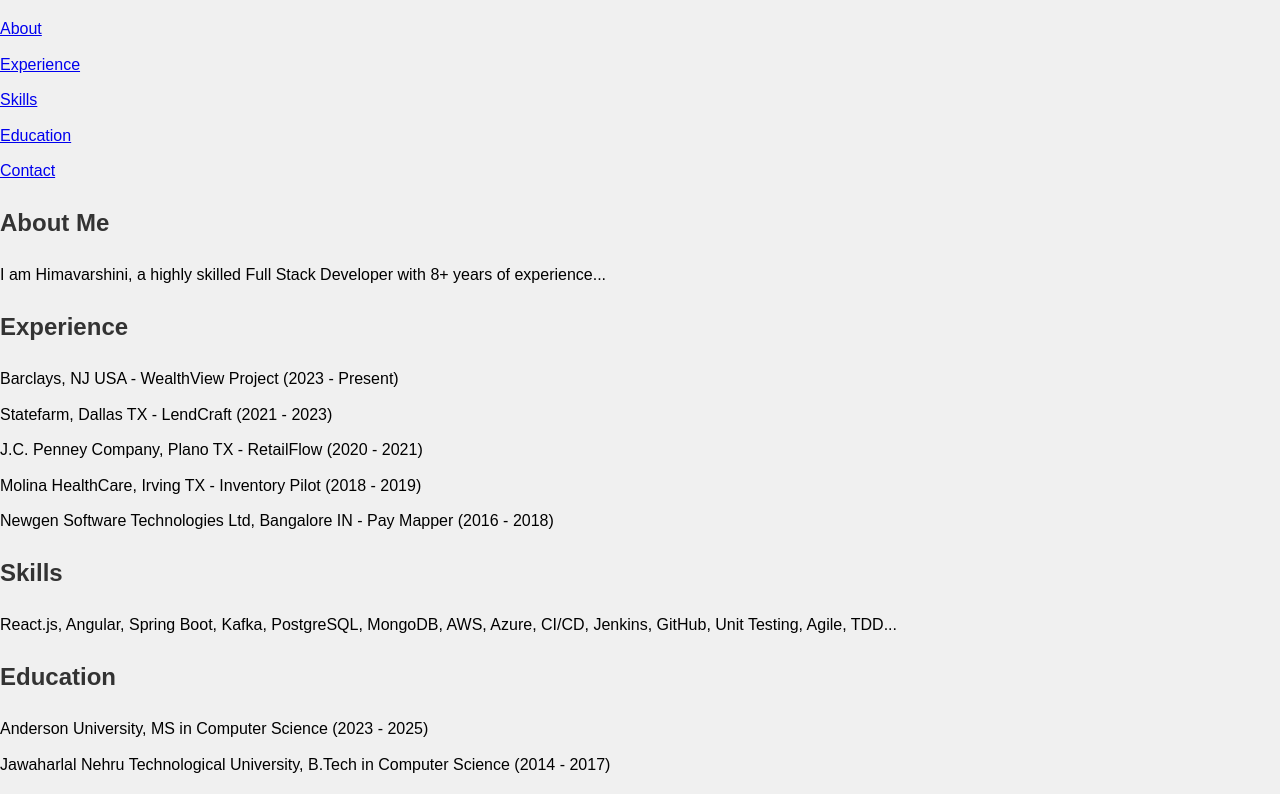
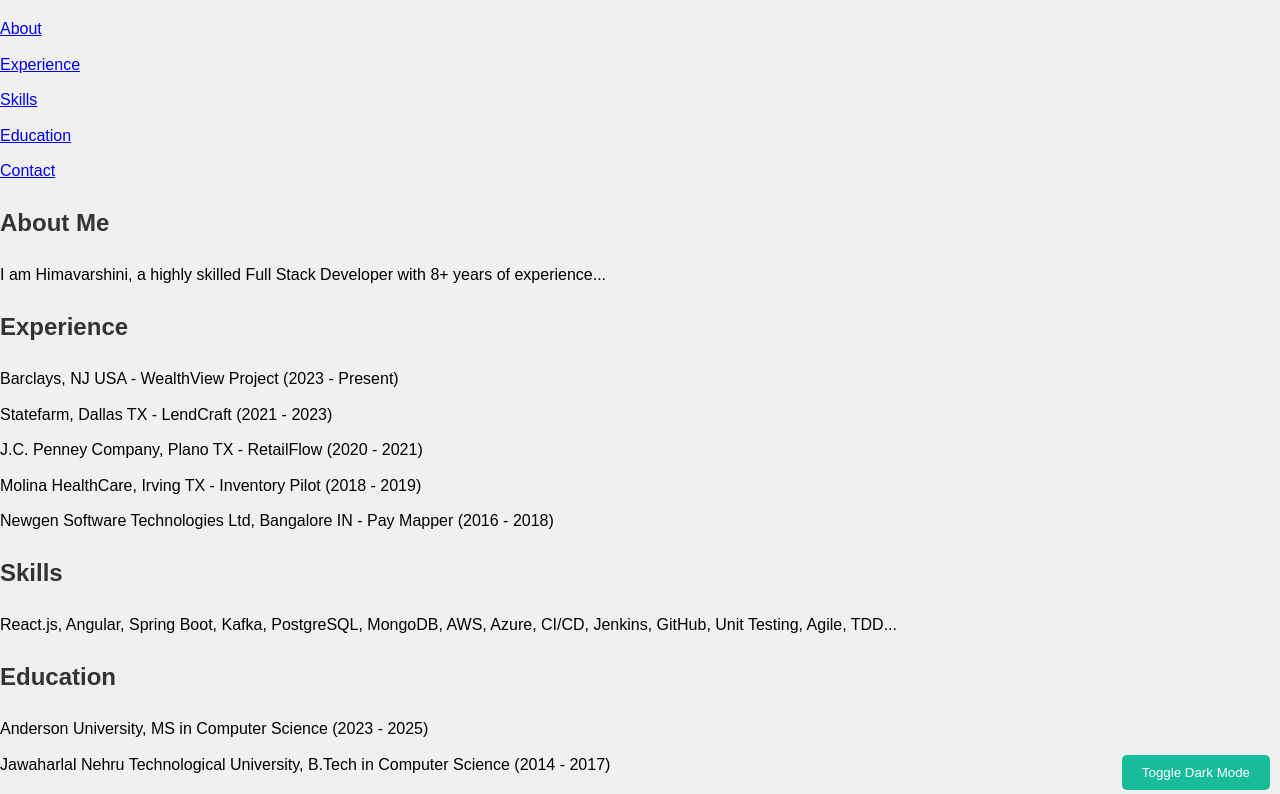
Before and after one commit to bhimavarshini1195/Portfolio, a plain HTML site: page index.html in a window 1280 px wide. Shown: the top 794 px of the page. Drawn offline with Linux system fonts and the light colour scheme.

Commit message:
Update index.html

```diff
--- a/index.html
+++ b/index.html
@@ -72,5 +72,7 @@
         <a href="assets/YourResume.pdf" download>Download My Resume</a>
     </section>
 
+    <!-- Linking JavaScript File -->
+    <script src="script.js"></script>
 </body>
 </html>
```
